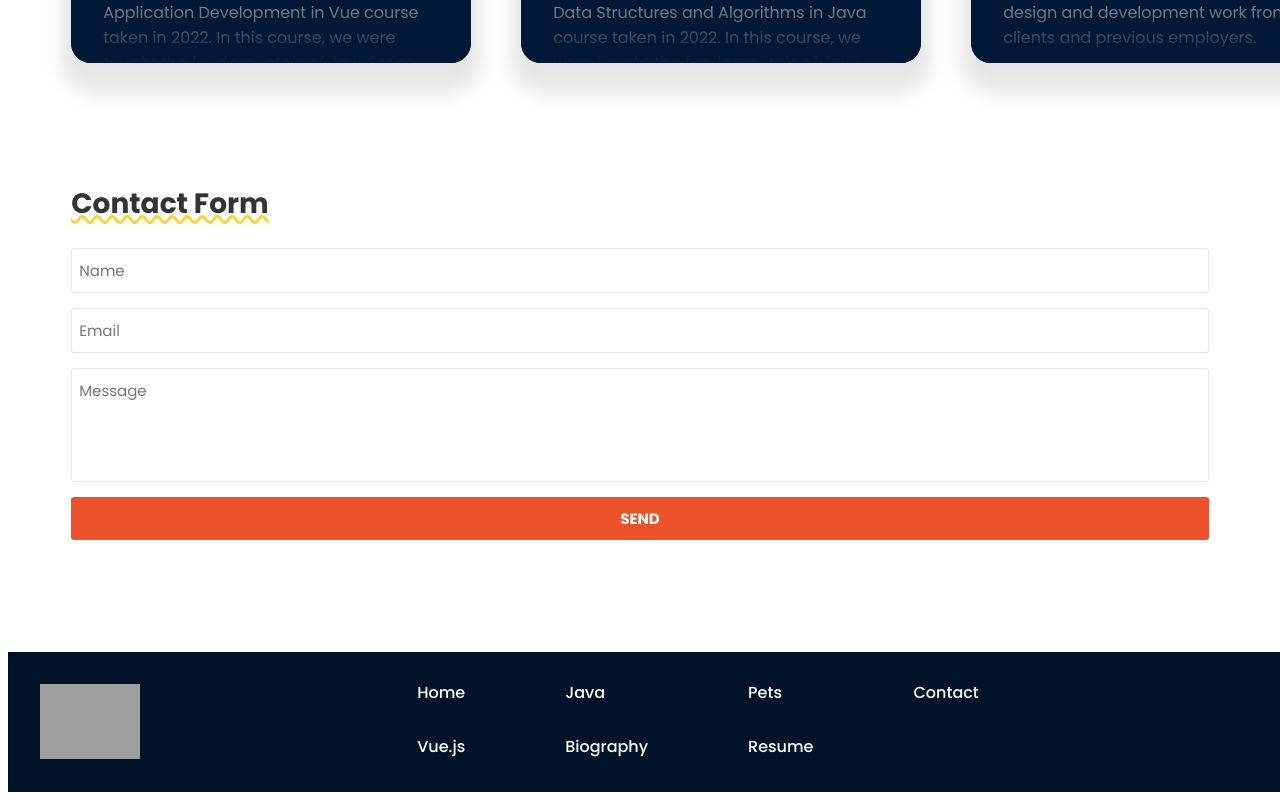
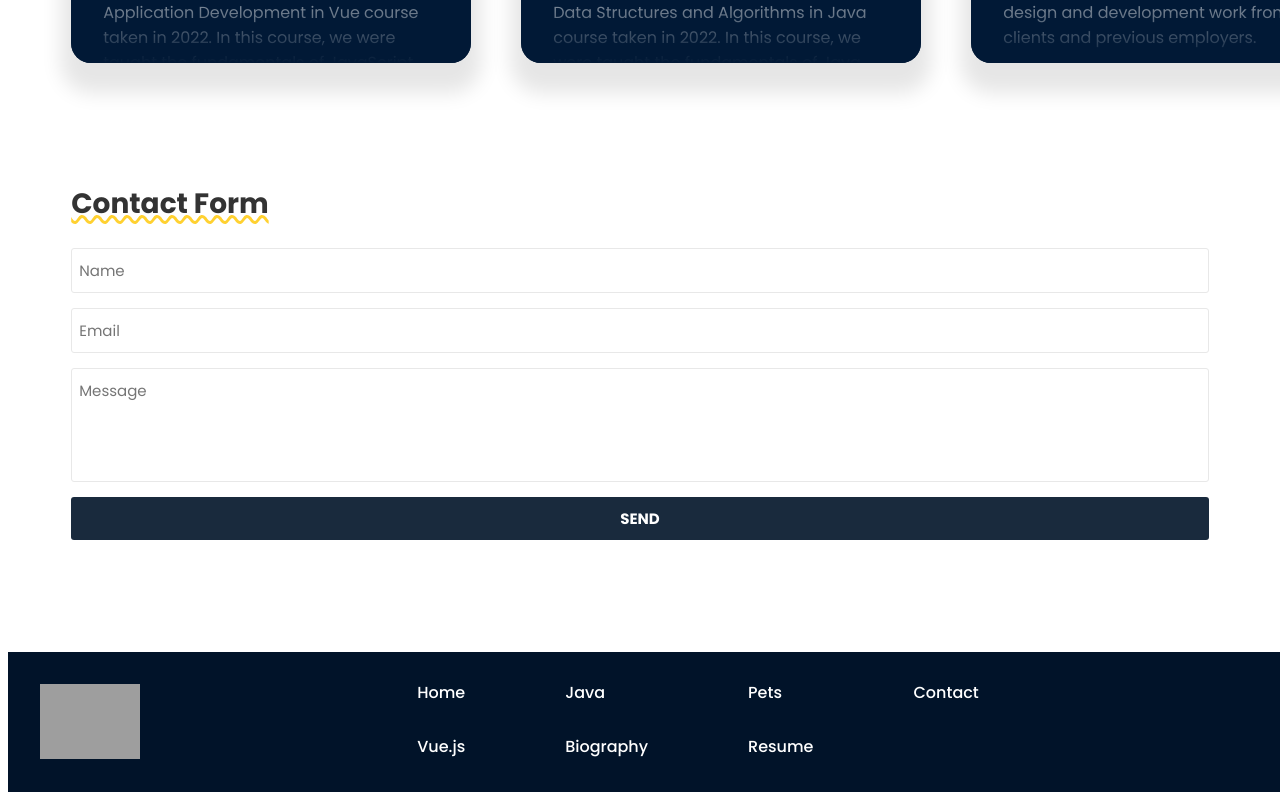
Before and after one commit to natespinetti/CS601-Project, a Vue app: page / in a window 1280 px wide. In both pictures the pointer is over the button "SEND". Shown: the part 1534-2334 px from the top of the page. Built offline with nearby package versions, Linux system fonts and the light colour scheme; grey boxes are pictures that could not be loaded.

Commit message:
Update Home.vue

```diff
--- a/src/components/pages/Home.vue
+++ b/src/components/pages/Home.vue
@@ -236,7 +236,7 @@ img {
   text-transform: uppercase;
 }
 .contact-form .button:hover {
-  background: #ec522c;
+  opacity:0.9;
 }
 .contact-form input[type="email"],
 .contact-form input[type="text"],
```
